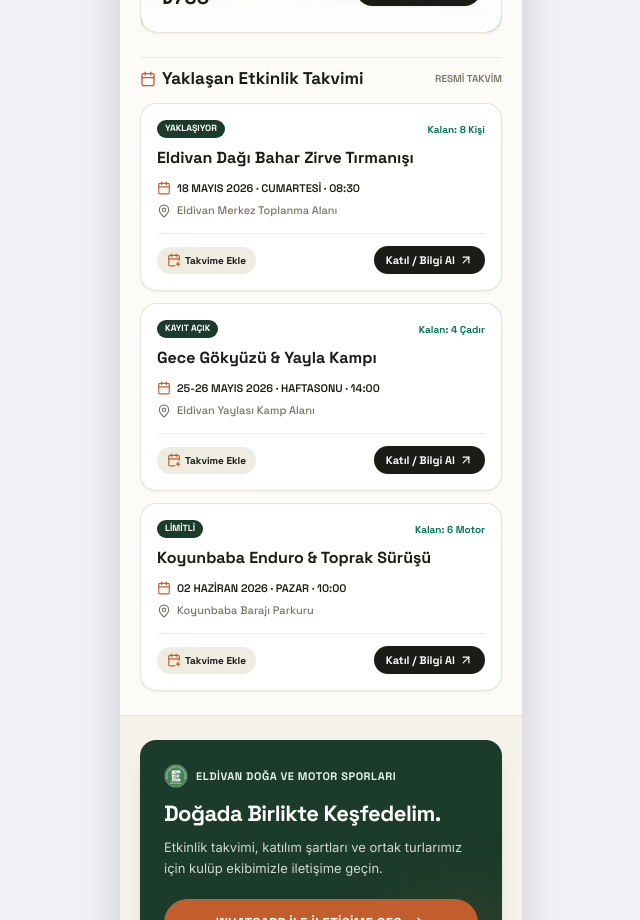
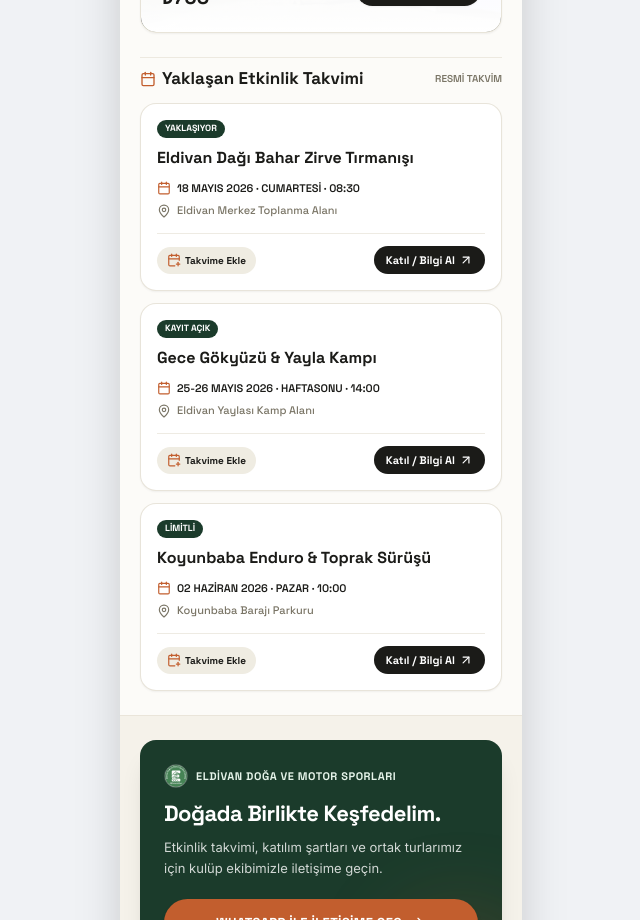
Before and after one commit to Barotello/EldivanOutdoor, a React (Vite) app: page / in a window 1280 px wide. Shown: the part 3720-4640 px from the top of the page, without its empty margins (319-959 px from the left). Built offline with nearby package versions, Linux system fonts and the light colour scheme.

Commit message:
fix: etkinlik kartlarındaki kalan kontenjan sayısını kaldır

```diff
--- a/src/components/ClubEvents.jsx
+++ b/src/components/ClubEvents.jsx
@@ -96,12 +96,9 @@ export default function ClubEvents() {
             key={event.id}
             className="p-4 rounded-2xl bg-white border border-light-outline-variant/80 shadow-sm"
           >
-            <div className="flex items-center justify-between mb-2">
+            <div className="flex items-center mb-2">
               <span className="px-2 py-0.5 rounded-full bg-forest text-white font-mono-tech text-[9px] font-bold uppercase">
                 {event.badge}
-              </span>
-              <span className="font-mono-tech text-[10px] text-emerald-700 font-bold">
-                {event.quota}
               </span>
             </div>
 
```
